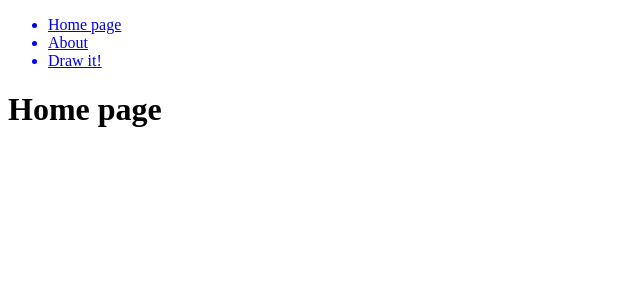
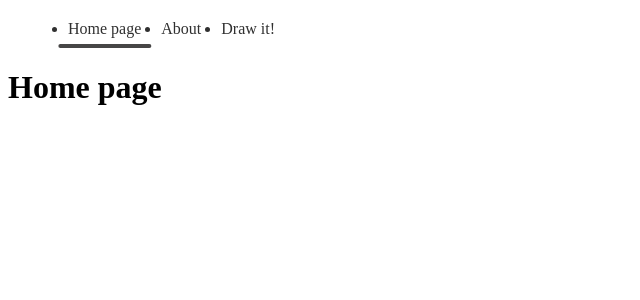
Before and after one commit to BartSUL/DI, a React (Create React App) app in the folder di/: page / in a window 1280 px wide. Shown: the top 300 px of the page, without its empty margins (0-640 px from the left). Built offline with nearby package versions, Linux system fonts and the light colour scheme.

Commit message:
creation styles files, to correct

```diff
--- a/di/src/components/Header.js
+++ b/di/src/components/Header.js
@@ -1,21 +1,26 @@
-import React from 'react';
+import React from "react";
 import { NavLink } from "react-router-dom";
 
 const Header = () => {
   return (
-        <div className='navigation'>
+    <div className="navigation">
       <ul>
-                <NavLink to="/">
+        <NavLink to="/" className={(nav) => (nav.isActive ? "nav-active" : "")}>
           <li>Home page</li>
         </NavLink>
-                <NavLink to="/about">
+        <NavLink
+          to="/about"
+          className={(nav) => (nav.isActive ? "nav-active" : "")}
+        >
           <li>About</li>
         </NavLink>
-                <NavLink to="/drawit">
+        <NavLink
+          to="/drawit"
+          className={(nav) => (nav.isActive ? "nav-active" : "")}
+        >
           <li>Draw it!</li>
         </NavLink>
       </ul>
-
     </div>
   );
 };
--- a/di/src/index.js
+++ b/di/src/index.js
@@ -1,6 +1,7 @@
 import React from 'react';
 import ReactDOM from 'react-dom/client';
 import App from './App';
+import "./style/index.scss";
 
 const root = ReactDOM.createRoot(document.getElementById('root'));
 root.render(
--- /dev/null
+++ b/di/src/style/components/_header.scss
@@ -0,0 +1,50 @@
+.navigation {
+    ul {
+        display: flex;
+        margin: 10px;
+
+        a {
+            text-decoration: none;
+            padding: 10px;
+
+            li {
+                color: rgb(48, 48, 48);
+                transition: 0.2s;
+                cursor: pointer;
+
+                &hover {
+                    color: blue;
+                }
+            }
+        }
+
+        .nav-active {
+            position: relative;
+
+            &::after {
+                content: "";
+                height: 4px;
+                width: 0;
+                background: rgb(71, 70, 70);
+                position: absolute;
+                border-radius: 10px;
+                bottom: 0px;
+                left: 50%;
+                transform: translateX(-50%);
+                -webkit-animation: anim 0.3s ease forwards;
+                animation: anim 0.6s ease forwards;
+
+                @-webkit-keyframes anim {
+                    to {
+                        width: 100%;
+                    }
+                }
+                @keyframes anim {
+                    to {
+                        width: 100%;
+                    }
+                }
+            }
+        }
+    }
+}
--- /dev/null
+++ b/di/src/style/index.scss
@@ -0,0 +1,5 @@
+//style/index.scss
+
+@import "./settings";
+@import "./components/header";
+// @import "./components/logo";
```
Also changed, not shown: di/src/style/_settings.scss (added). Lines whose indentation alone changed are shown as unchanged.
